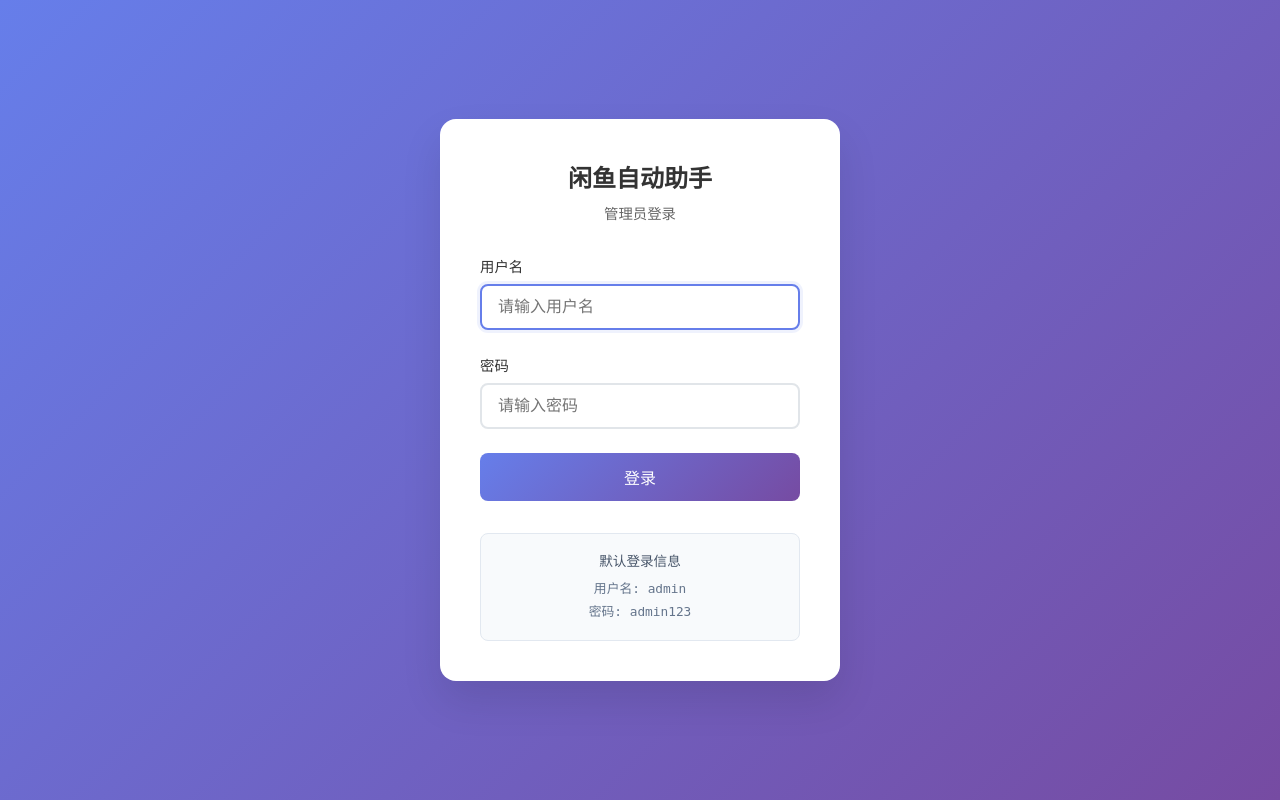
After one commit to CcaiJun/XianyuAutoAgent3, a Flask app: page /login in a window 1280 px wide. The commit adds this page. Run offline with Flask 3, Linux system fonts and the light colour scheme.

Commit message:
UI1.5添加web登录机制

```diff
--- a/requirements.txt
+++ b/requirements.txt
@@ -6,3 +6,4 @@ requests==2.32.3
 flask==2.3.3
 flask-socketio==5.3.6
 psutil==5.9.6
+werkzeug==2.3.7
--- /dev/null
+++ b/templates/login.html
@@ -0,0 +1,293 @@
+<!DOCTYPE html>
+<html lang="zh-CN">
+<head>
+    <meta charset="UTF-8">
+    <meta name="viewport" content="width=device-width, initial-scale=1.0">
+    <title>闲鱼自动助手 - 登录</title>
+    <style>
+        * {
+            margin: 0;
+            padding: 0;
+            box-sizing: border-box;
+        }
+
+        body {
+            font-family: -apple-system, BlinkMacSystemFont, 'Segoe UI', Roboto, 'Helvetica Neue', Arial, sans-serif;
+            background: linear-gradient(135deg, #667eea 0%, #764ba2 100%);
+            height: 100vh;
+            display: flex;
+            align-items: center;
+            justify-content: center;
+        }
+
+        .login-container {
+            background: white;
+            padding: 2.5rem;
+            border-radius: 1rem;
+            box-shadow: 0 20px 40px rgba(0, 0, 0, 0.1);
+            width: 100%;
+            max-width: 400px;
+            margin: 1rem;
+        }
+
+        .logo {
+            text-align: center;
+            margin-bottom: 2rem;
+        }
+
+        .logo h1 {
+            color: #333;
+            font-size: 1.5rem;
+            font-weight: 600;
+            margin-bottom: 0.5rem;
+        }
+
+        .logo p {
+            color: #666;
+            font-size: 0.9rem;
+        }
+
+        .form-group {
+            margin-bottom: 1.5rem;
+        }
+
+        .form-group label {
+            display: block;
+            color: #333;
+            font-weight: 500;
+            margin-bottom: 0.5rem;
+            font-size: 0.9rem;
+        }
+
+        .form-control {
+            width: 100%;
+            padding: 0.75rem 1rem;
+            border: 2px solid #e1e5e9;
+            border-radius: 0.5rem;
+            font-size: 1rem;
+            transition: border-color 0.2s ease;
+            outline: none;
+        }
+
+        .form-control:focus {
+            border-color: #667eea;
+            box-shadow: 0 0 0 3px rgba(102, 126, 234, 0.1);
+        }
+
+        .login-btn {
+            width: 100%;
+            padding: 0.75rem;
+            background: linear-gradient(135deg, #667eea 0%, #764ba2 100%);
+            color: white;
+            border: none;
+            border-radius: 0.5rem;
+            font-size: 1rem;
+            font-weight: 500;
+            cursor: pointer;
+            transition: transform 0.2s ease;
+            margin-bottom: 1rem;
+        }
+
+        .login-btn:hover:not(:disabled) {
+            transform: translateY(-1px);
+        }
+
+        .login-btn:disabled {
+            opacity: 0.6;
+            cursor: not-allowed;
+        }
+
+        .alert {
+            padding: 0.75rem 1rem;
+            border-radius: 0.5rem;
+            margin-bottom: 1rem;
+            font-size: 0.9rem;
+            display: none;
+        }
+
+        .alert-error {
+            background: #fee2e2;
+            color: #dc2626;
+            border: 1px solid #fecaca;
+        }
+
+        .alert-success {
+            background: #dcfce7;
+            color: #166534;
+            border: 1px solid #bbf7d0;
+        }
+
+        .loading-spinner {
+            display: none;
+            width: 20px;
+            height: 20px;
+            border: 2px solid transparent;
+            border-top: 2px solid white;
+            border-radius: 50%;
+            animation: spin 1s linear infinite;
+            margin-right: 0.5rem;
+        }
+
+        @keyframes spin {
+            0% { transform: rotate(0deg); }
+            100% { transform: rotate(360deg); }
+        }
+
+        .default-credentials {
+            background: #f8fafc;
+            border: 1px solid #e2e8f0;
+            border-radius: 0.5rem;
+            padding: 1rem;
+            margin-top: 1rem;
+            text-align: center;
+        }
+
+        .default-credentials h4 {
+            color: #475569;
+            font-size: 0.85rem;
+            margin-bottom: 0.5rem;
+            font-weight: 500;
+        }
+
+        .default-credentials p {
+            color: #64748b;
+            font-size: 0.8rem;
+            margin: 0.25rem 0;
+            font-family: monospace;
+        }
+    </style>
+</head>
+<body>
+    <div class="login-container">
+        <div class="logo">
+            <h1>闲鱼自动助手</h1>
+            <p>管理员登录</p>
+        </div>
+
+        <div id="alert" class="alert"></div>
+
+        <form id="loginForm">
+            <div class="form-group">
+                <label for="username">用户名</label>
+                <input
+                    type="text"
+                    class="form-control"
+                    id="username"
+                    name="username"
+                    required
+                    autocomplete="username"
+                    placeholder="请输入用户名"
+                >
+            </div>
+
+            <div class="form-group">
+                <label for="password">密码</label>
+                <input
+                    type="password"
+                    class="form-control"
+                    id="password"
+                    name="password"
+                    required
+                    autocomplete="current-password"
+                    placeholder="请输入密码"
+                >
+            </div>
+
+            <button type="submit" class="login-btn" id="loginBtn">
+                <span class="loading-spinner" id="spinner"></span>
+                登录
+            </button>
+        </form>
+
+        <div class="default-credentials">
+            <h4>默认登录信息</h4>
+            <p>用户名: admin</p>
+            <p>密码: admin123</p>
+        </div>
+    </div>
+
+    <script>
+        const loginForm = document.getElementById('loginForm');
+        const loginBtn = document.getElementById('loginBtn');
+        const spinner = document.getElementById('spinner');
+        const alert = document.getElementById('alert');
+
+        function showAlert(message, type = 'error') {
+            alert.className = `alert alert-${type}`;
+            alert.textContent = message;
+            alert.style.display = 'block';
+
+            if (type === 'success') {
+                setTimeout(() => {
+                    alert.style.display = 'none';
+                }, 3000);
+            }
+        }
+
+        function hideAlert() {
+            alert.style.display = 'none';
+        }
+
+        function setLoading(loading) {
+            loginBtn.disabled = loading;
+            spinner.style.display = loading ? 'inline-block' : 'none';
+            loginBtn.textContent = loading ? '' : '登录';
+            if (loading) {
+                loginBtn.appendChild(spinner);
+                loginBtn.appendChild(document.createTextNode(' 登录中...'));
+            }
+        }
+
+        loginForm.addEventListener('submit', async (e) => {
+            e.preventDefault();
+            hideAlert();
+
+            const username = document.getElementById('username').value.trim();
+            const password = document.getElementById('password').value;
+
+            if (!username || !password) {
+                showAlert('请输入用户名和密码');
+                return;
+            }
+
+            setLoading(true);
+
+            try {
+                const response = await fetch('/api/login', {
+                    method: 'POST',
+                    headers: {
+                        'Content-Type': 'application/json',
+                    },
+                    body: JSON.stringify({ username, password })
+                });
+
+                const data = await response.json();
+
+                if (data.status === 'success') {
+                    showAlert('登录成功，正在跳转...', 'success');
+                    setTimeout(() => {
+                        window.location.href = '/';
+                    }, 1000);
+                } else {
+                    showAlert(data.message || '登录失败');
+                }
+            } catch (error) {
+                showAlert('网络错误，请检查连接');
+                console.error('Login error:', error);
+            } finally {
+                setLoading(false);
+            }
+        });
+
+        // 回车键登录
+        document.addEventListener('keypress', (e) => {
+            if (e.key === 'Enter' && !loginBtn.disabled) {
+                loginForm.dispatchEvent(new Event('submit'));
+            }
+        });
+
+        // 自动聚焦用户名输入框
+        document.getElementById('username').focus();
+    </script>
+</body>
+</html>
```
Also changed, not shown: WEB_UI_README.md (+48 -0 lines), change_web_ui_password.py (added, +92 -0 lines), static/js/app.js (+106 -8 lines), templates/index.html (+8 -1 lines), web_ui.py (+125 -4 lines), web_ui_config.example.json (added, +10 -0 lines), README.md, 3 other files.
